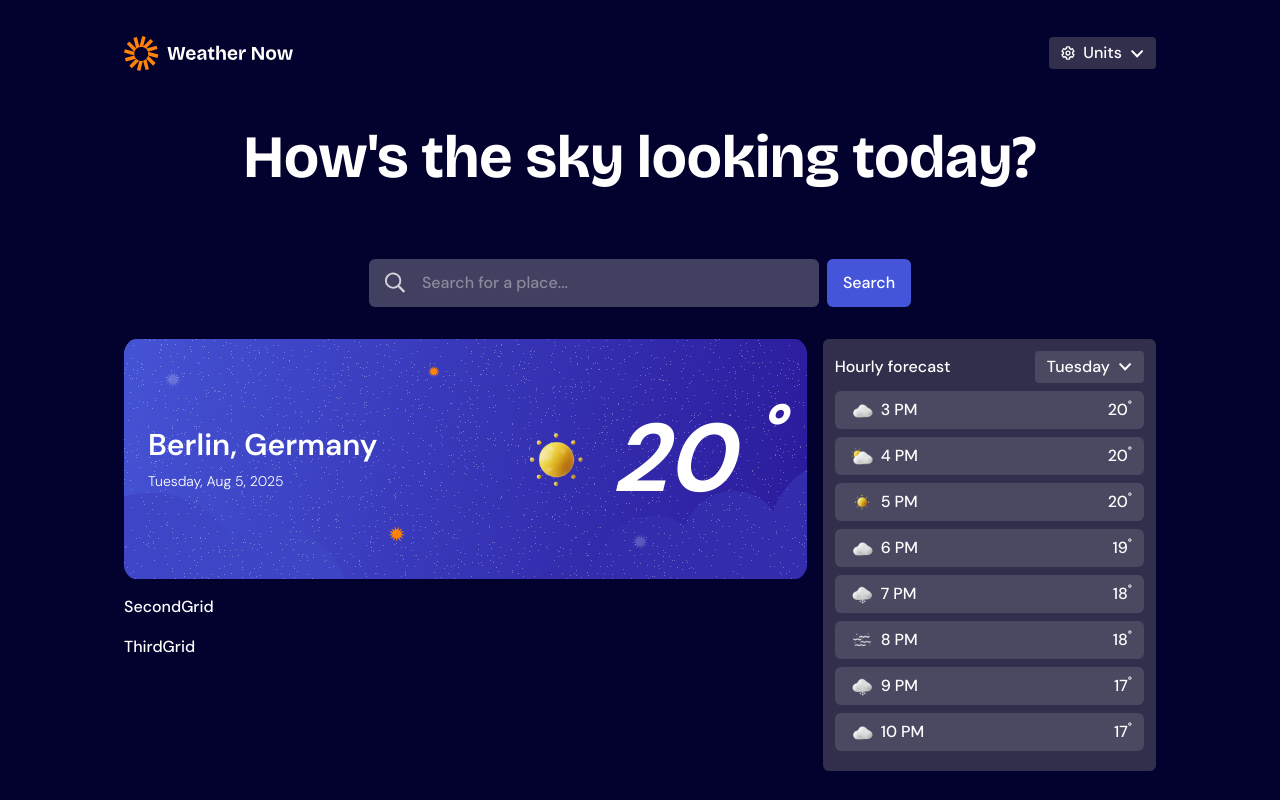
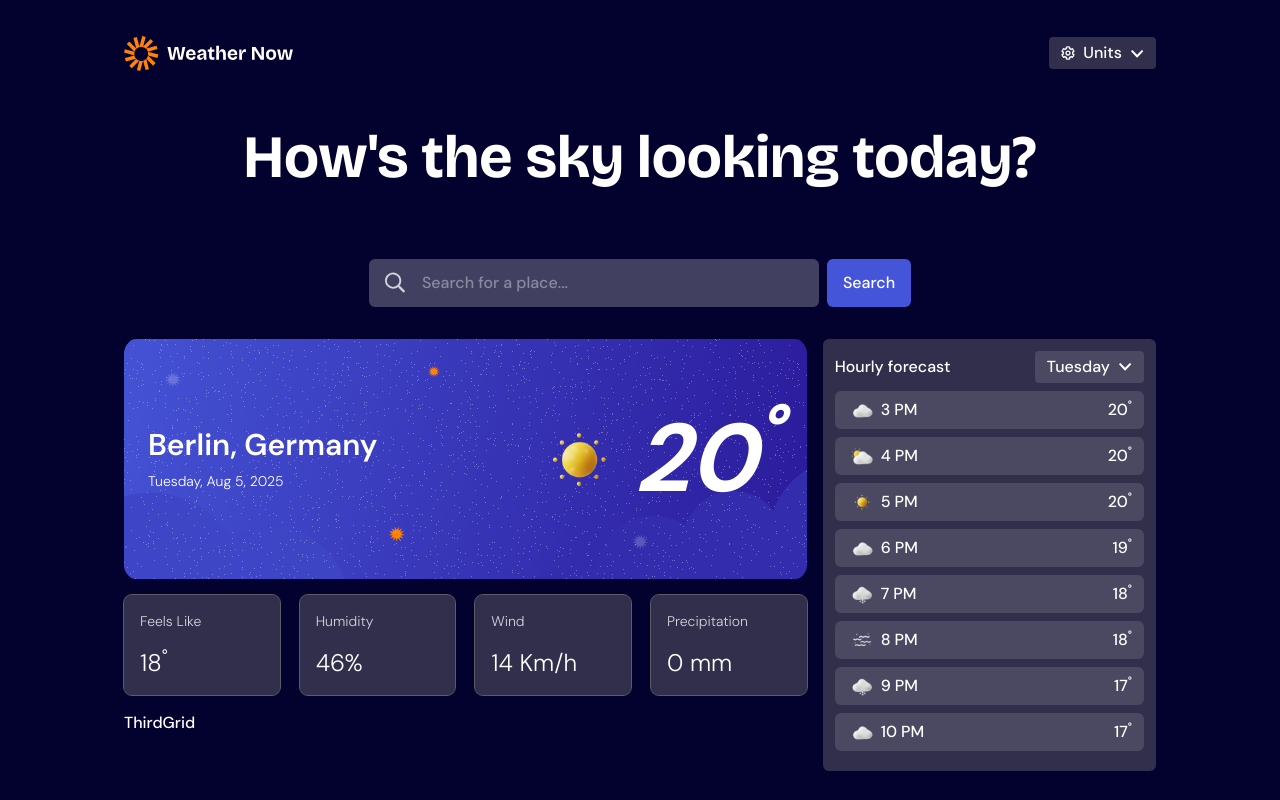
Before and after one commit to Bensaxxy/Weather-app, a Next.js app: page / in a window 1280 px wide. Built offline with nearby package versions, Linux system fonts and the light colour scheme.

Commit message:
done with the SecondGrid Interface

```diff
--- a/app/weatherContainer/FirstGrid.tsx
+++ b/app/weatherContainer/FirstGrid.tsx
@@ -23,7 +23,8 @@ const FirstGrid = () => {
             />
             <span>
               <h1 className=" text-6xl md:text-8xl font-[700] italic">
-                20 <sup>°</sup>
+                20
+                <sup>°</sup>
               </h1>
             </span>
           </div>
--- a/app/weatherContainer/SecondGrid.tsx
+++ b/app/weatherContainer/SecondGrid.tsx
@@ -1,7 +1,46 @@
 import React from "react";
 
 const SecondGrid = () => {
-  return <div>SecondGrid</div>;
+  return (
+    <div className=" grid grid-cols-2 md:grid-cols-4 gap-5">
+      {/* first */}
+      <div className=" bg-neutral-700 rounded-lg p-4 outline outline-neutral-500/80">
+        <p className=" font-[300] text-sm md:text-md text-neutral-200">
+          Feels Like
+        </p>
+        <span>
+          <h1 className=" mt-4 text-2xl font-[300]">
+            18<sup>°</sup>
+          </h1>
+        </span>
+      </div>
+      {/* second */}
+      <div className=" bg-neutral-700 rounded-lg p-4 outline outline-neutral-500/80">
+        <p className=" font-[300] text-sm md:text-md text-neutral-200">
+          Humidity
+        </p>
+        <span>
+          <h1 className=" mt-4 text-2xl font-[300]">46%</h1>
+        </span>
+      </div>
+      {/* third */}
+      <div className=" bg-neutral-700 rounded-lg p-4 outline outline-neutral-500/80">
+        <p className=" font-[300] text-sm md:text-md text-neutral-200">Wind</p>
+        <span>
+          <h1 className=" mt-4 text-2xl font-[300]">14 Km/h</h1>
+        </span>
+      </div>
+      {/* fourth */}
+      <div className=" bg-neutral-700 rounded-lg p-4 outline outline-neutral-500/80">
+        <p className=" font-[300] text-sm md:text-md text-neutral-200">
+          Precipitation
+        </p>
+        <span>
+          <h1 className=" mt-4 text-2xl font-[300]">0 mm</h1>
+        </span>
+      </div>
+    </div>
+  );
 };
 
 export default SecondGrid;
```
